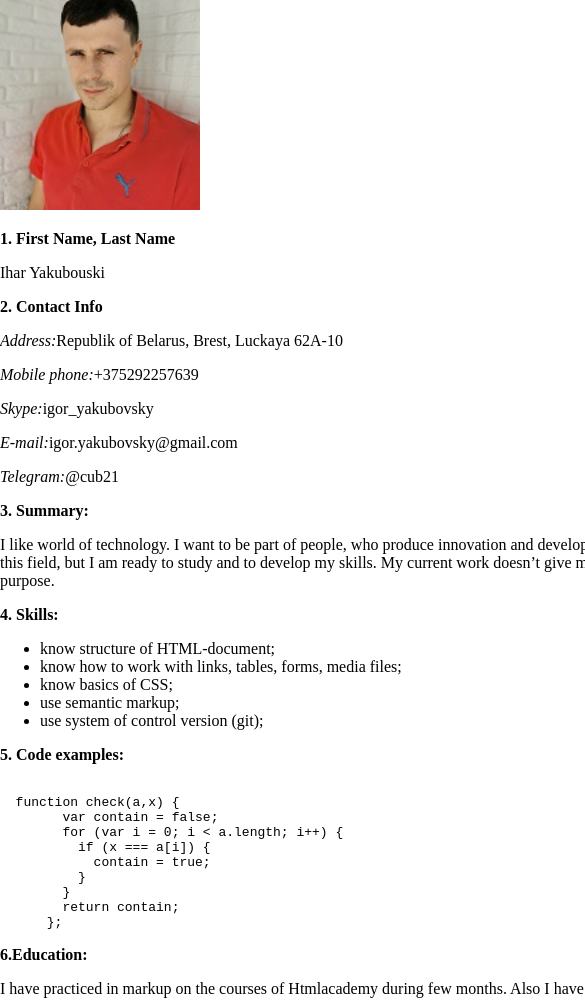
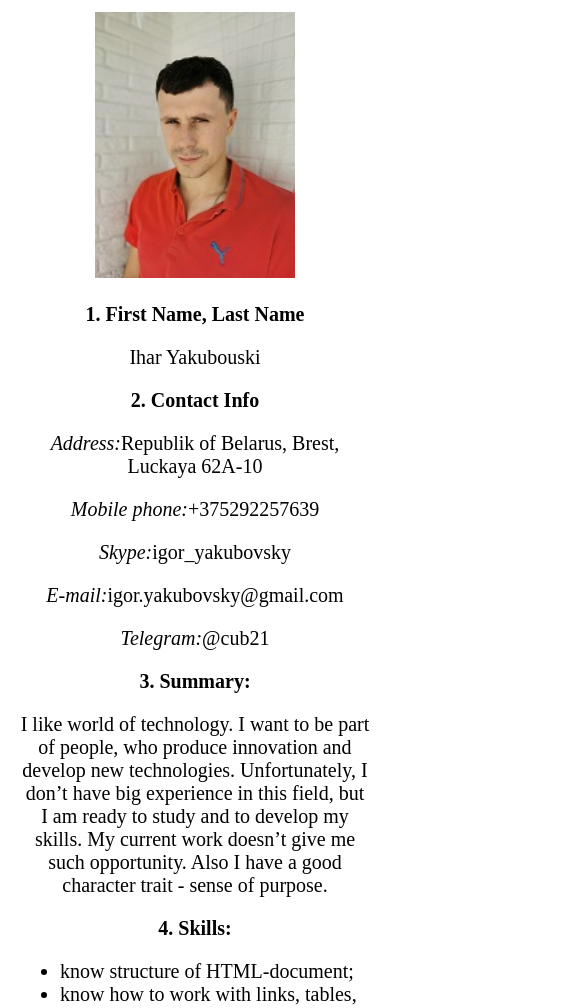
Before and after one commit to CuB21/rsschool-cv, a plain HTML site: page index.html in a window 390 px wide. Shown: the part 136-1144 px from the top of the page, 585 px wide, since content can reach past the window. Drawn offline with Linux system fonts and the light colour scheme.

Commit message:
feat: add media to styles

```diff
--- a/index.html
+++ b/index.html
@@ -2,6 +2,7 @@
 <html lang="ru">
    <head>
       <meta charset="utf-8">
+      <meta name="viewport" content="width=device-width, initial-scale=1">
       <title>My CV</title>
       <link href="style.css" rel="stylesheet">
    </head>
--- a/style.css
+++ b/style.css
@@ -1,4 +1,31 @@
 body {
-  width: 1024px;
+  max-width: 1024px;
   margin: 0 auto;
 }
+
+@media (max-width: 760px) {
+  body {
+    padding: 0 20px;
+    text-align: center;
+    font-size: 20px;
+  }
+
+  li {
+    text-align: left;
+  }
+
+  pre {
+    text-align: left;
+  }
+
+}
+
+@media (max-width: 380px) {
+  body {
+    padding: 0 10px;
+  }
+
+  pre {
+    font-size: 12px;
+  }
+}
```
